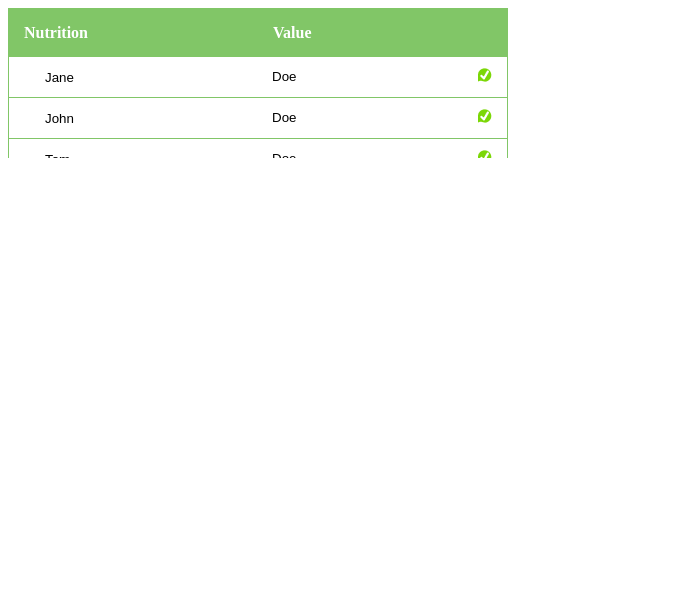
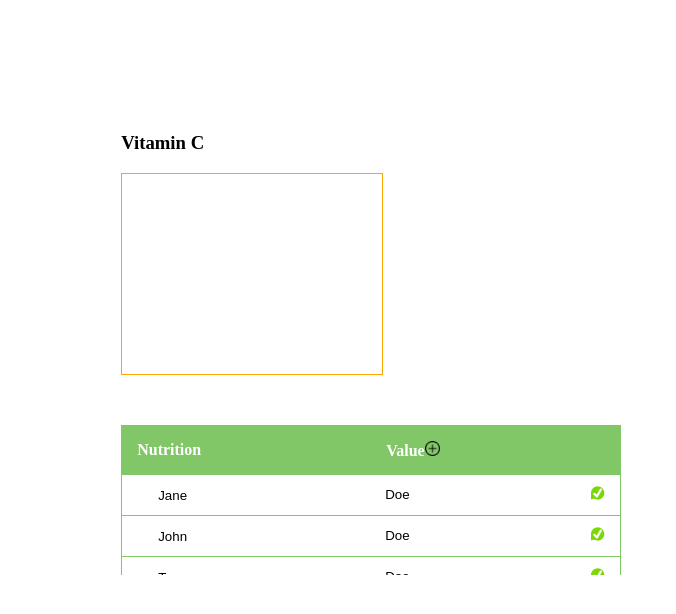
Before and after one commit to kckoh/vdm-hackathon-NutriBalance, a React (Create React App) app in the folder frontend/: page / in a window 1280 px wide. Shown: the top 614 px of the page, without its empty margins (0-676 px from the left). Built offline with nearby package versions, Linux system fonts and the light colour scheme.

Commit message:
feat: add InfoDisplayPage

```diff
--- a/frontend/src/Components/Table/index.js
+++ b/frontend/src/Components/Table/index.js
@@ -1,4 +1,4 @@
-
+import {useState} from 'react';
 
 const data = [
     {
@@ -28,6 +28,10 @@ const data = [
 
   function Table() {
 
+    const AddRow = () => {
+      data.push({ firstName: '', surname: '', age: '', gender: ''})
+    }
+
     return (
       <div style={{maxHeight: '150px', overflowY:'scroll', width: 'inline-block'}}>
       <table style={{border:"1px solid #81C667", width: '500px', borderSpacing: '0'}}>
@@ -35,6 +39,9 @@ const data = [
          <tr>
             <th style={{padding: '15px', textAlign: 'left', }} >Nutrition</th>
             <th style={{padding: '15px', textAlign: 'left', }}>Value
+            <span onClick={AddRow()}>
+              <img style={{width: '15px', height: '15px'}} src='/Icons/addIcon.png'/>
+            </span>
       </th>
          </tr>
         </thead>
@@ -61,7 +68,6 @@ const data = [
                       </span>
                     </td>
               </tr>
-
             );
           })}
         </tbody>
--- a/frontend/src/Pages/InfoDisplayPage.js
+++ b/frontend/src/Pages/InfoDisplayPage.js
@@ -2,7 +2,13 @@ import Table from "../Components/Table";
 
 function InfoDisplayPage() {
   return (
-    <div className="InfoDisplayPage">
+    <div className="InfoDisplayPage" style={{ margin: '50px', padding: '5%'}}>
+      <h3>
+        Vitamin C
+      </h3>
+      <div style={{width: '25%', height: '200px', border: '1px solid orange', marginBottom: '50px'}}>
+
+      </div>
         <Table />
     </div>
   );
```
